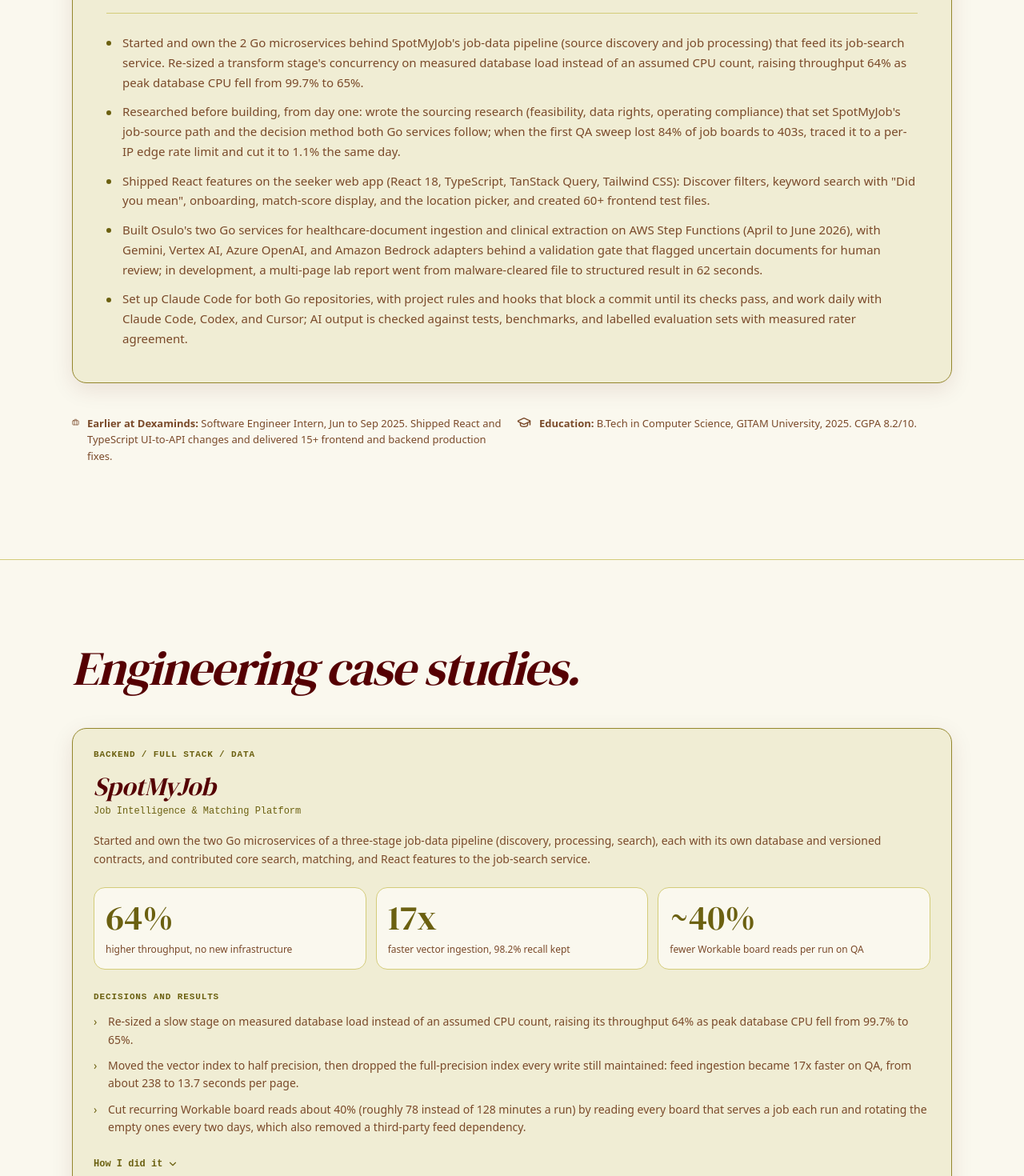
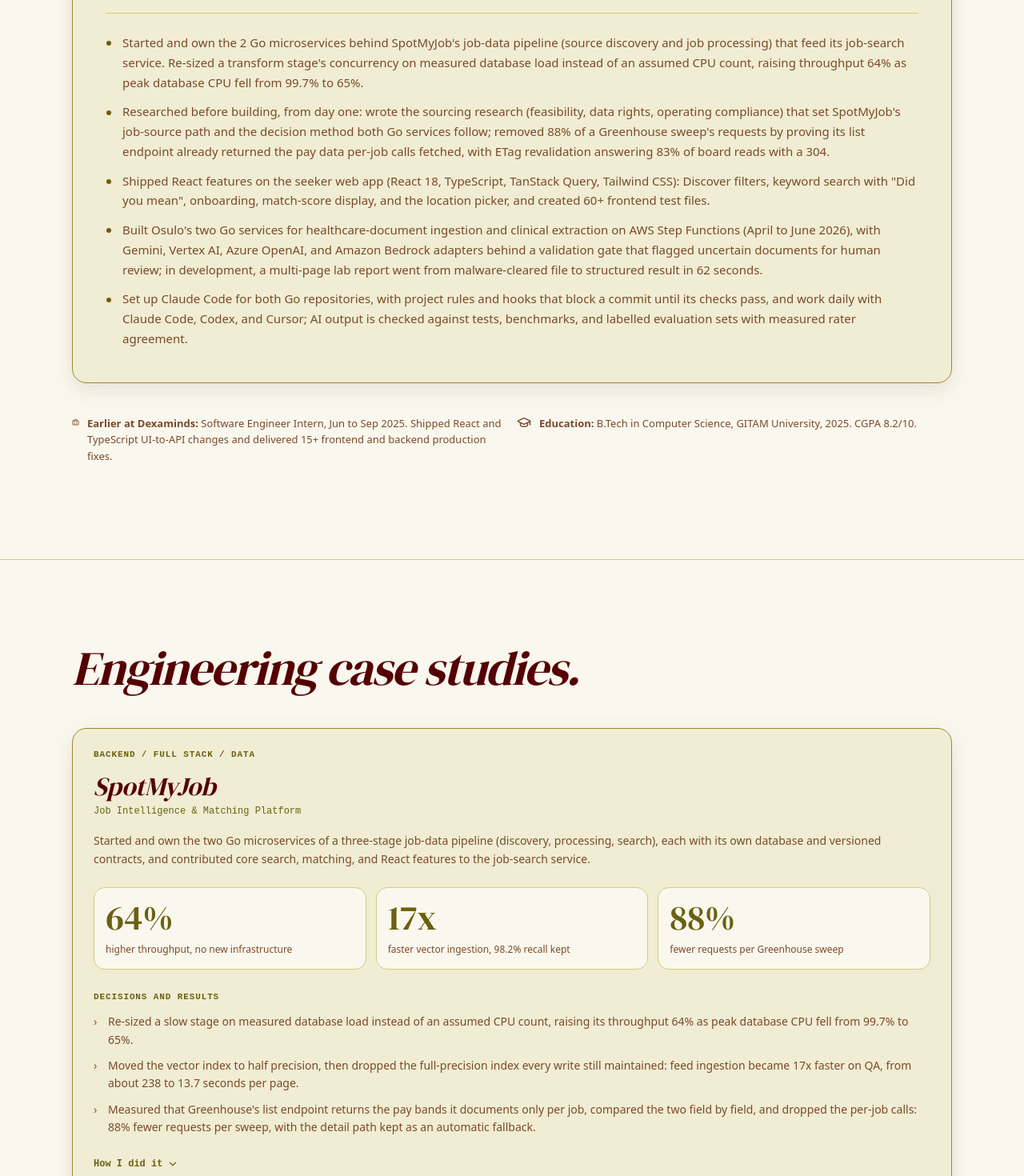
Before and after one commit to swarajreddy10/swarajreddy10.github.io, a Next.js app: page / in a window 1280 px wide. Shown: the part 1400-2870 px from the top of the page at 80% size. Built offline with nearby package versions, Linux system fonts and the light colour scheme.

Commit message:
Show the measured ATS read optimisation: 88% fewer requests per Greenhouse sweep and 83% of board reads answered 304.

```diff
--- a/components/Experience.jsx
+++ b/components/Experience.jsx
@@ -2,7 +2,7 @@
 
 const HIGHLIGHTS = [
     'Started and own the 2 Go microservices behind SpotMyJob\'s job-data pipeline (source discovery and job processing) that feed its job-search service. Re-sized a transform stage\'s concurrency on measured database load instead of an assumed CPU count, raising throughput 64% as peak database CPU fell from 99.7% to 65%.',
-    'Researched before building, from day one: wrote the sourcing research (feasibility, data rights, operating compliance) that set SpotMyJob\'s job-source path and the decision method both Go services follow; when the first QA sweep lost 84% of job boards to 403s, traced it to a per-IP edge rate limit and cut it to 1.1% the same day.',
+    'Researched before building, from day one: wrote the sourcing research (feasibility, data rights, operating compliance) that set SpotMyJob\'s job-source path and the decision method both Go services follow; removed 88% of a Greenhouse sweep\'s requests by proving its list endpoint already returned the pay data per-job calls fetched, with ETag revalidation answering 83% of board reads with a 304.',
     'Shipped React features on the seeker web app (React 18, TypeScript, TanStack Query, Tailwind CSS): Discover filters, keyword search with "Did you mean", onboarding, match-score display, and the location picker, and created 60+ frontend test files.',
     'Built Osulo\'s two Go services for healthcare-document ingestion and clinical extraction on AWS Step Functions (April to June 2026), with Gemini, Vertex AI, Azure OpenAI, and Amazon Bedrock adapters behind a validation gate that flagged uncertain documents for human review; in development, a multi-page lab report went from malware-cleared file to structured result in 62 seconds.',
     'Set up Claude Code for both Go repositories, with project rules and hooks that block a commit until its checks pass, and work daily with Claude Code, Codex, and Cursor; AI output is checked against tests, benchmarks, and labelled evaluation sets with measured rater agreement.',
--- a/data/work.js
+++ b/data/work.js
@@ -9,14 +9,16 @@
         stats: [
             { value: '64%', label: 'higher throughput, no new infrastructure' },
             { value: '17x', label: 'faster vector ingestion, 98.2% recall kept' },
-            { value: '~40%', label: 'fewer Workable board reads per run on QA' },
+            { value: '88%', label: 'fewer requests per Greenhouse sweep' },
         ],
         highlights: [
             'Re-sized a slow stage on measured database load instead of an assumed CPU count, raising its throughput 64% as peak database CPU fell from 99.7% to 65%.',
             'Moved the vector index to half precision, then dropped the full-precision index every write still maintained: feed ingestion became 17x faster on QA, from about 238 to 13.7 seconds per page.',
-            'Cut recurring Workable board reads about 40% (roughly 78 instead of 128 minutes a run) by reading every board that serves a job each run and rotating the empty ones every two days, which also removed a third-party feed dependency.',
+            'Measured that Greenhouse\'s list endpoint returns the pay bands it documents only per job, compared the two field by field, and dropped the per-job calls: 88% fewer requests per sweep, with the detail path kept as an automatic fallback.',
         ],
         details: [
+            'Revalidated every board with its stored ETag, so 83.0% of Greenhouse and 87.7% of Ashby board reads came back 304 Not Modified over two weeks of QA runs.',
+            'Cut recurring Workable board reads about 40% (roughly 78 instead of 128 minutes a run) by reading every board that serves a job each run and rotating the empty ones every two days, which also removed a third-party feed dependency.',
             'The half-precision HNSW expression index fit in memory where the full-precision one did not, at 98.2% recall@10 versus 98.3%.',
             'Loaded postal-reference data in 2 min 34 s with PostgreSQL COPY and set-based deduplication, versus 30.2 min projected for batched ORM inserts.',
             'Rewrote the feed cleanup as a hash anti-join after measuring a latent 175-second generic-plan path; it ran in 162 ms under the same forced plan.',
```
Also changed, not shown: 1 other file (tests, documents, lock files or other folders).
